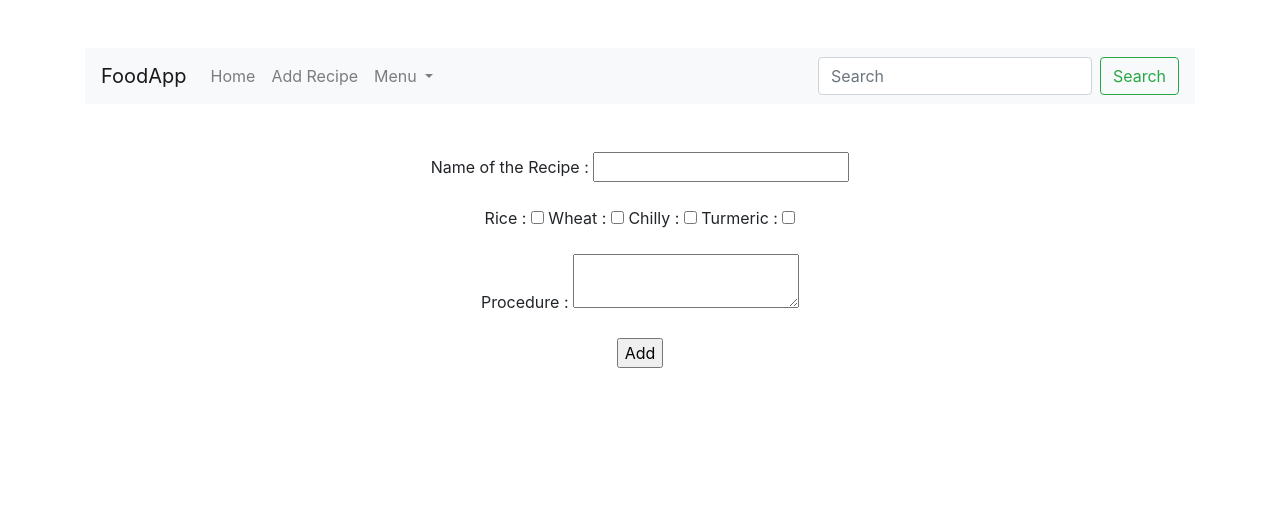
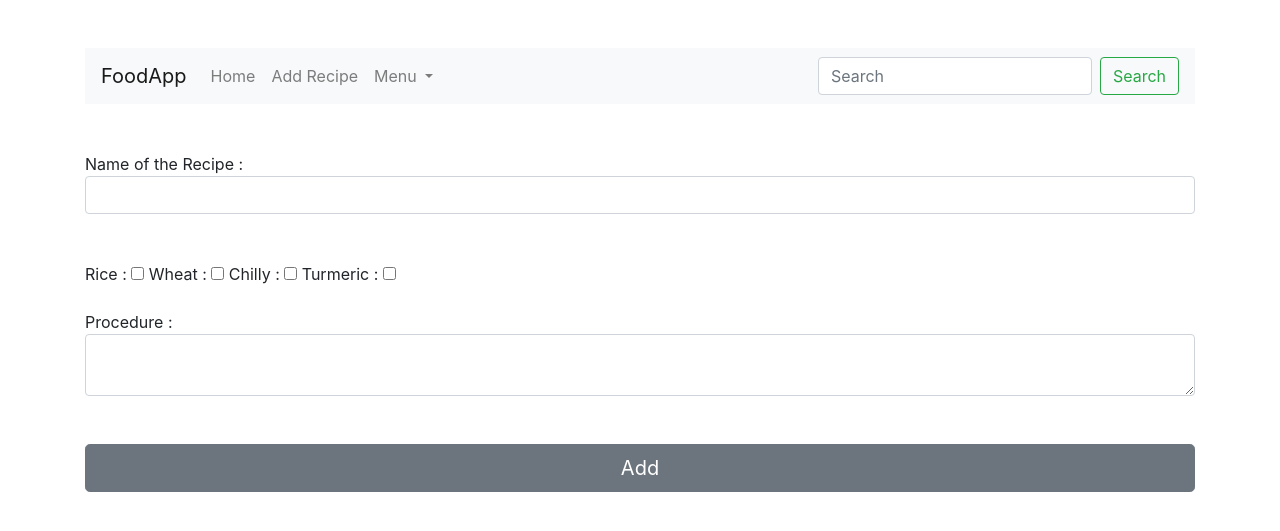
Before and after one commit to rhuthik/food-app, a Flask app: page /add in a window 1280 px wide. Shown: the top 531 px of the page. Run offline with Flask 2, Linux system fonts and the light colour scheme; some libraries are stand-ins or nearby versions.

Commit message:
-Changed looks

```diff
--- a/foodapp/templates/add.html
+++ b/foodapp/templates/add.html
@@ -4,21 +4,21 @@
 {% endblock %}
 
 {% block content %}
-    <div style="text-align: center;">
+
         <form method="POST">
+            <div class="form-group">
             {{ form.hidden_tag() }}
             <br><br>
-            Name of the Recipe : {{ form.recipe_name() }} <br><br>
+            Name of the Recipe : {{ form.recipe_name(class="form-control") }} <br><br>
 
             Rice : <input type="checkbox" value="1" name="ingredient" >
             Wheat : <input type="checkbox" value="2" name="ingredient" >
             Chilly : <input type="checkbox" value="3" name="ingredient" >
             Turmeric : <input type="checkbox" value="4" name="ingredient" > <br><br>
 
-            Procedure : {{ form.procedure() }} <br><br>
+            Procedure : {{ form.procedure(class="form-control") }} <br><br>
 
-            {{ form.submit() }}
-
+            {{ form.submit( class="btn btn-secondary btn-lg btn-block" ) }}
+        </div>
         </form>
-    </div>
 {% endblock %}
```
